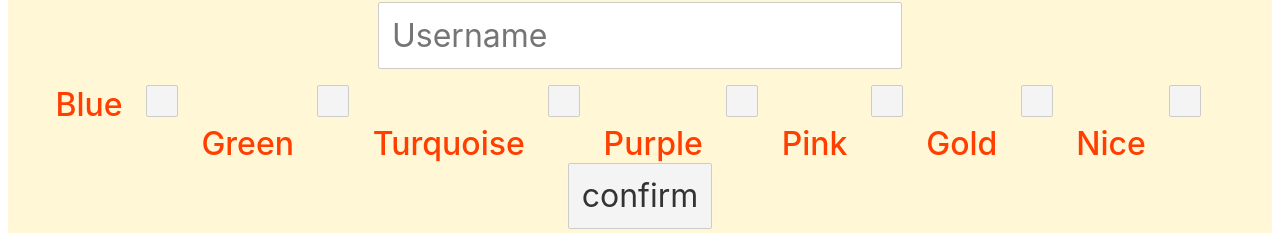
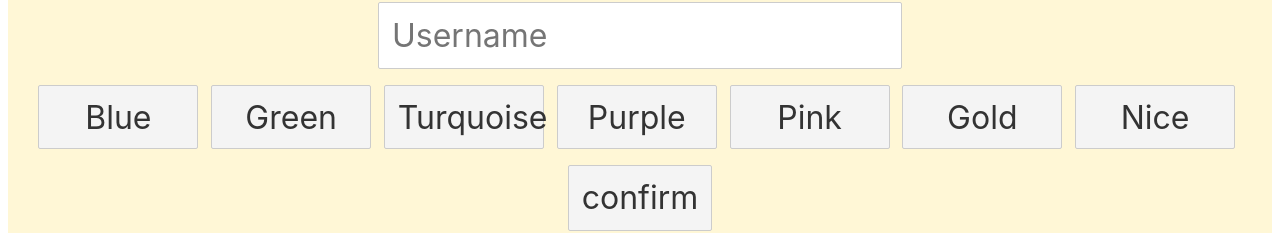
Before and after one commit to caliban909/WebChat-w-Svelte, a Svelte app: page / in a window 1280 px wide. Shown: the part 278-511 px from the top of the page. Built offline with nearby package versions, Linux system fonts and the light colour scheme.

Commit message:
change to color choice buttons

```diff
--- a/src/App.svelte
+++ b/src/App.svelte
@@ -1,6 +1,7 @@
 <!--
     Main App
 -->
+
 <script lang="ts">
     import Login from "./components/Login.svelte";
     import Chat from "./components/Chat.svelte";
--- a/src/components/Color.svelte
+++ b/src/components/Color.svelte
@@ -19,7 +19,7 @@
 <!--html-->
 <div class="container">
     {#each colors as [cl, name]}
-        {name} <button class="cell" on:click="{() => color = cl}" /><br />
+        <button class="cell" on:click="{() => color = cl}" >{name}</button><br />
     {/each}
 </div>
 
@@ -30,7 +30,7 @@
         justify-content: space-evenly;
     }
     .cell{
-        height: 2rem;
-        width: 2rem;
+        height: 4rem;
+        width: 10rem;
     }
 </style>
```
